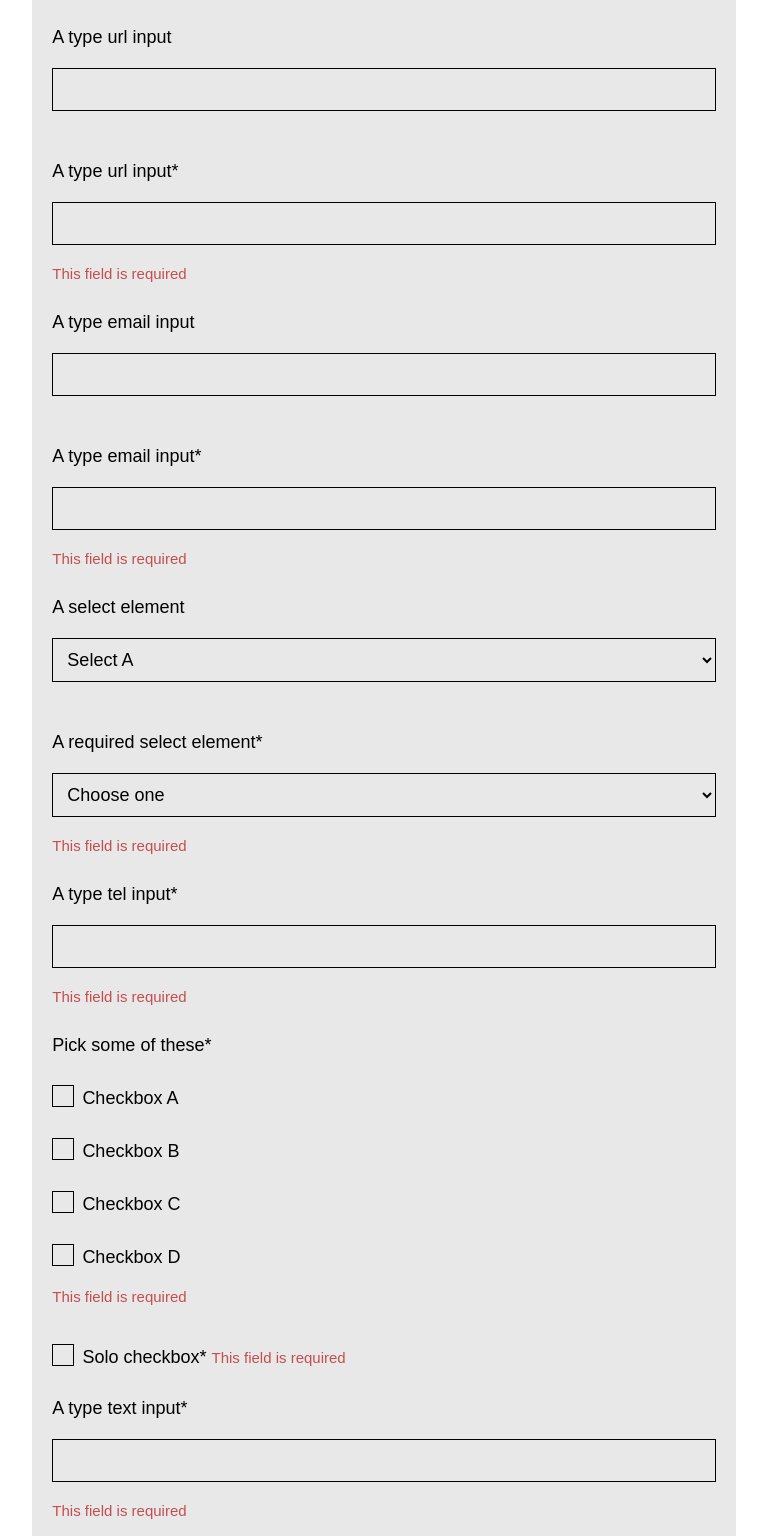
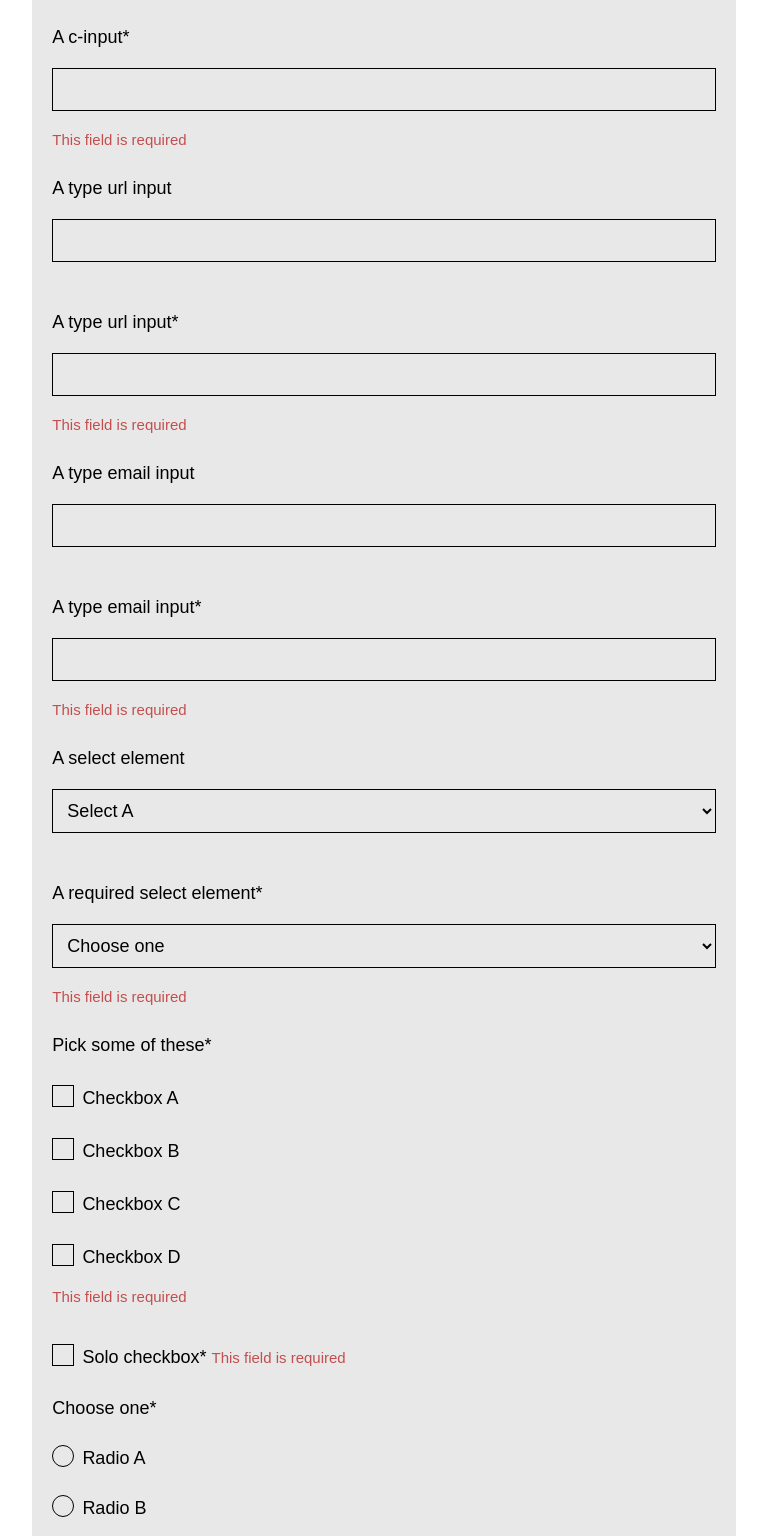
Before and after one commit to valdelaseras/c-form, a website with bundled scripts: page index.html in a window 1280 px wide. Shown: the part 324-1860 px from the top of the page, without its empty margins (256-1023 px from the left). Built offline with nearby package versions, Linux system fonts and the light colour scheme.

Commit message:
[#6] remove text and tel inputs, set defaults for c-input types that don't have an invalidfield helper text other than the 'required' helper text

```diff
--- a/index.html
+++ b/index.html
@@ -9,8 +9,6 @@
 
     <script type="module" src="./src/scripts/components/c-input-group.js" defer></script>
     <script type="module" src="./src/scripts/components/c-select.js" defer></script>
-    <script type="module" src="./src/scripts/components/c-text-input.js" defer></script>
-    <script type="module" src="./src/scripts/components/c-tel-input.js" defer></script>
     <script type="module" src="./src/scripts/components/c-checkbox.js" defer></script>
     <script type="module" src="./src/scripts/components/c-radio.js" defer></script>
     <script type="module" src="./src/scripts/components/c-textarea.js" defer></script>
@@ -29,6 +27,13 @@
                         </header>
                         <section class="form-section">
                             <h3 class="form-section-title">Form section title</h3>
+                            <c-input class="form-question">
+                                <label for="c-input-demo">A c-input</label>
+                                <input id="c-input-demo"
+                                       type="url"
+                                       required
+                                       class="theme-secondary bordered"/>
+                            </c-input>
                             <c-input class="form-question">
                                 <label for="url-input-demo">A type url input</label>
                                 <input id="url-input-demo"
@@ -83,16 +88,6 @@
                                     <option value="select-d">Select D</option>
                                 </select>
                             </c-select>
-                            <c-tel-input class="form-question">
-                                <label for="tel-input-demo">
-                                    A type tel input
-                                </label>
-                                <input type="tel"
-                                       tabindex="0"
-                                       class="theme-secondary bordered"
-                                       required
-                                       id="tel-input-demo"/>
-                            </c-tel-input>
                             <c-input-group class="form-question"
                                            data-name="checkbox-group-demo"
                                            data-required>
@@ -153,15 +148,6 @@
                                        value="checkbox-solo"/>
                                 <label for="checkbox-solo">Solo checkbox</label>
                             </c-checkbox>
-                            <c-text-input class="form-question">
-                                <label for="text-input-demo">
-                                    A type text input
-                                </label>
-                                <input type="text"
-                                       required
-                                       class="theme-secondary bordered"
-                                       id="text-input-demo"/>
-                            </c-text-input>
                             <c-input-group class="form-question"
                                            data-name="radio-group-demo"
                                            data-required>
--- a/src/scripts/components/c-input.js
+++ b/src/scripts/components/c-input.js
@@ -1,5 +1,9 @@
 import {CFormQuestion} from "../CFormQuestion.js";
 
+/**
+ * Intended for input types: email, url, text, tel
+ * For input types checkbox and radio, please use c-checkbox / c-radio
+ */
 class CInput extends CFormQuestion {
     constructor() {
         super();
@@ -56,6 +60,10 @@ class CInput extends CFormQuestion {
                 break;
             case 'url':
                 this.invalidFieldHelperText = 'Please insert a valid url';
+                break;
+            // if types are 'text', default to an empty string
+            default:
+                this.invalidFieldHelperText = '';
         }
     }
 }
--- a/src/scripts/components/c-tel-input.js
+++ /dev/null
@@ -1,33 +0,0 @@
-import {CFormQuestion} from "../CFormQuestion.js";
-
-class CTelInput extends CFormQuestion {
-    constructor() {
-        super();
-    }
-
-
-    /**
-     * handle key up events
-     * */
-    handleKeyup(){
-        this.updateIsValid();
-    }
-
-
-    /**
-     * Add and remove the custom 'data-valid' attribute
-     */
-    updateIsValid() {
-        if (this.isRequired){
-            if (this.querySelector('input[type="tel"]').value) {
-                this.setAttribute('data-valid', '');
-            } else {
-                this.removeAttribute('data-valid')
-            }
-        } else {
-            this.setAttribute('data-valid', '');
-        }
-    }
-}
-
-customElements.define('c-tel-input', CTelInput);
--- a/src/scripts/components/c-text-input.js
+++ /dev/null
@@ -1,34 +0,0 @@
-'use strict';
-
-import {CFormQuestion} from "../CFormQuestion.js";
-
-class CTextInput extends CFormQuestion {
-    constructor() {
-        super();
-    }
-
-    /**
-     * handle key up events
-     * */
-    handleKeyup(){
-        this.updateIsValid();
-    }
-
-
-    /**
-     * Add and remove the custom 'data-valid' attribute
-     */
-    updateIsValid() {
-        if (this.isRequired){
-            if (this.querySelector('input[type="text"]').value) {
-                this.setAttribute('data-valid', '');
-            } else {
-                this.removeAttribute('data-valid')
-            }
-        } else {
-            this.setAttribute('data-valid', '');
-        }
-    }
-}
-
-customElements.define('c-text-input', CTextInput);
```
